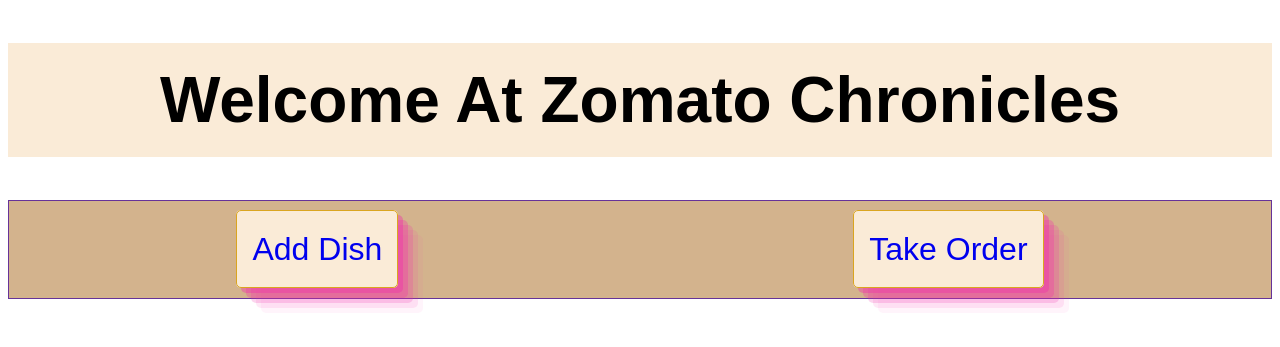
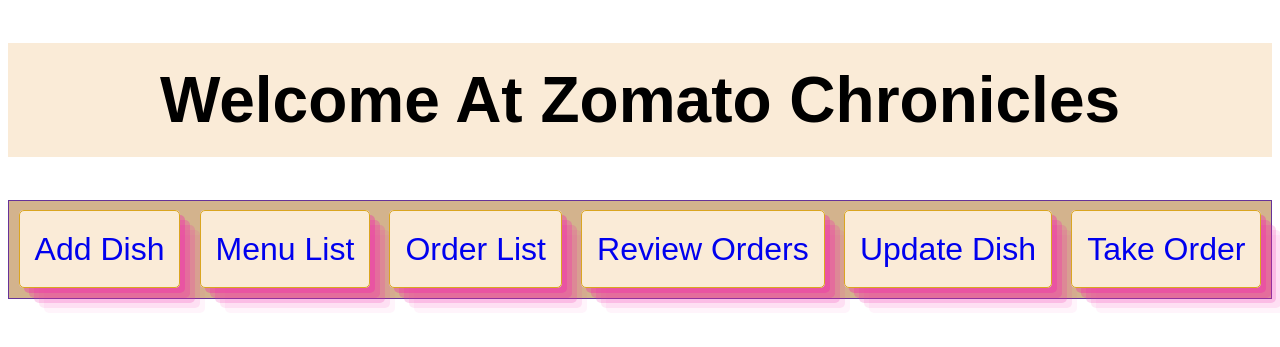
Before and after one commit to LokeshGola/Zomato-Chronicles-Django-without-database, a Django app: page / in a window 1280 px wide. Shown: the top 347 px of the page. Run offline with Django 4.2, Linux system fonts and the light colour scheme.

Commit message:
zomato chronicles without database updated

```diff
--- a/ZomatoChronicles/menu/templates/menu/index.html
+++ b/ZomatoChronicles/menu/templates/menu/index.html
@@ -39,7 +39,18 @@
     <div id="box">
         <div><a href="{% url 'add_dish' %}">Add Dish</a></div>
 
-        <!-- <div><a href="{% url 'update_dish' dish.dish_name %}">Update Dish</a></div> -->
+
+        <div><a href="{% url 'menu_list' %}">Menu List</a></div>
+        <div><a href="{% url 'order_list' %}">Order List</a></div>
+        <div><a href="{% url 'review_orders' %}">Review Orders</a></div>
+
+
+        <!-- {% for dish in menu_items %}
+        <div><a href="{% url 'update_dish' dish.dish_name %}">Update {{ dish.dish_name }}</a></div>
+        {% endfor %} -->
+
+        <div><a href="{% url 'update_dish' %}">Update Dish</a></div>
+
 
         <div><a href="{% url 'take_order' %}">Take Order</a></div>
 
--- a/ZomatoChronicles/menu/urls.py
+++ b/ZomatoChronicles/menu/urls.py
@@ -2,9 +2,15 @@
 from . import views
 
 urlpatterns = [
+    path("", views.homepage, name="homepage"),
+
     path("menu/", views.menu_list, name="menu_list"),
     path("menu/add/", views.add_dish, name="add_dish"),
-    path("menu/update/<str:dish_name>/", views.update_dish, name="update_dish"),
+
+    path("menu/update_dish/", views.update_dish, name="update_dish"),
+    # path("menu/update_dish/<str:dish_name>/", views.update_dish, name="update_dish"),
+
+
     path("menu/remove/<str:dish_name>/", views.remove_dish, name="remove_dish"),
     path("menu/take_order/", views.take_order, name="take_order"),
     path("menu/order_list/", views.order_list, name="order_list"),
@@ -13,7 +19,7 @@
     path("menu/review_orders/", views.review_orders, name="review_orders"),
     path("menu/error/", views.error, name="error"),
     path("menu/filter_orders/<str:status>/", views.filter_orders_by_status, name="filter_orders"),
-    path("", views.homepage, name="homepage"),
+
 
 
 ]
--- a/ZomatoChronicles/menu/views.py
+++ b/ZomatoChronicles/menu/views.py
@@ -1,6 +1,9 @@
 
 from django.shortcuts import render, redirect
 from .models import Dish
+
+from django.shortcuts import render, redirect, get_object_or_404
+
 
 # # persisting the data into file system;
 # import pickle
@@ -60,19 +63,97 @@
     # save_data()
     return redirect("menu_list")
 
-def update_dish(request, dish_name):
-    for dish in menu_items:
-        if dish.dish_name == dish_name:
-            if request.method == "POST":
-                dish.dish_name = request.POST["dish_name"]
-                dish.price = float(request.POST["price"])
-                dish.availability = request.POST.get("availability") == "on"
-                # save_data()
-                return redirect("menu_list")
-            return render(request, "menu/update_dish.html", {"dish": dish})
-    return redirect("menu_list")
+# def update_dish(request, dish_name):
+#     for dish in menu_items:
+#         if dish.dish_name == dish_name:
+#             if request.method == "POST":
+#                 dish.dish_name = request.POST["dish_name"]
+#                 dish.price = float(request.POST["price"])
+#                 dish.availability = request.POST.get("availability") == "on"
+#                 # save_data()
+#                 return redirect("menu_list")
+#             return render(request, "menu/update_dish.html", {"dish": dish})
+#     return redirect("menu_list")
 
-# take orders, order_list;
+# def update_dish(request, dish_name):
+#     dish = get_object_or_404(menu_items, dish_name=dish_name)
+
+#     if request.method == "POST":
+#         dish.dish_name = request.POST["dish_name"]
+#         dish.price = float(request.POST["price"])
+#         dish.availability = request.POST.get("availability") == "on"
+#         # save_data()
+#         return redirect("menu_list")
+
+#     return render(request, "menu/update_dish.html", {"dish": dish})
+# # take orders, order_list;
+
+# def update_dish(request, dish_name):
+#     dish = get_object_or_404(menu_items, dish_name=dish_name)
+
+#     if request.method == "POST":
+#         dish.dish_name = request.POST["dish_name"]
+#         dish.price = float(request.POST["price"])
+#         dish.availability = request.POST.get("availability") == "on"
+#         # Save the changes to the dish
+#         dish.save()
+#         return redirect("menu_list")
+
+#     return render(request, "menu/update_dish.html", {"dish": dish})
+
+from django.contrib import messages
+
+# def update_dish(request):
+#     if request.method == "POST":
+#         print("hello 1")
+#         dish_name = request.POST["dish_name"]
+#         for dish in menu_items:
+#             if dish.dish_name == dish_name:
+#                 updated_price = float(request.POST["price"])
+#                 updated_availability = request.POST.get("availability") == "on"
+
+#                 # Update the dish attributes
+#                 dish.dish_name = dish_name
+#                 dish.price = updated_price
+#                 dish.availability = updated_availability
+
+#                  # Add a success message
+#                 messages.success(request, f"Dish '{dish_name}' updated successfully.")
+
+#                 # Redirect to the menu list page
+#                 return redirect("menu_list")
+
+#     return render(request, "menu/update_dish.html")
+
+def update_dish(request):
+    if request.method == "POST":
+        dish_name = request.POST["dish_name"]
+        dish_found = False
+        for dish in menu_items:
+            if dish.dish_name == dish_name:
+                updated_price = float(request.POST["price"])
+                updated_availability = request.POST.get("availability") == "on"
+
+                # Update the dish attributes
+                dish.dish_name = dish_name
+                dish.price = updated_price
+                dish.availability = updated_availability
+
+                # Set the flag to indicate dish found
+                dish_found = True
+
+                # Add a success message
+                messages.success(request, f"Dish '{dish_name}' updated successfully.")
+                break
+
+        if not dish_found:
+            messages.error(request, f"Dish '{dish_name}' not found.")
+
+        # Redirect to the menu list page
+        # return redirect("menu_list")
+
+    return render(request, "menu/update_dish.html")
+
 
 def take_order(request):
     menu_items = get_menu_items()  # Assuming you already have the get_menu_items function from previous steps
```
Also changed, not shown: ZomatoChronicles/menu/models.py (+27 -1 lines), ZomatoChronicles/menu/templates/menu/update_dish.html (+25 -0 lines).
